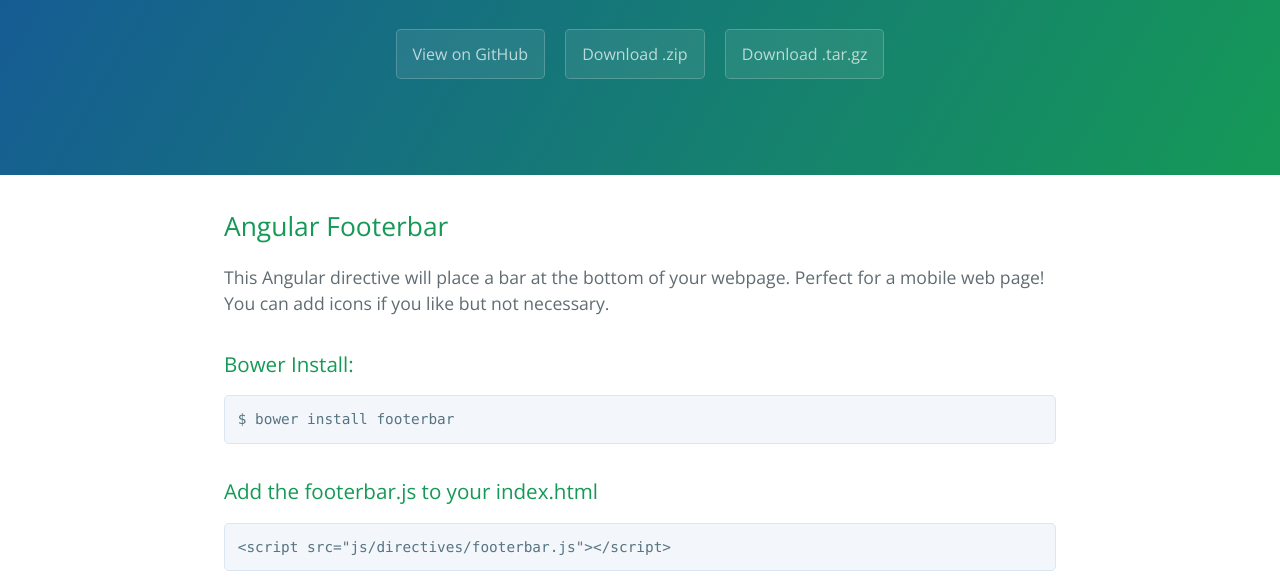
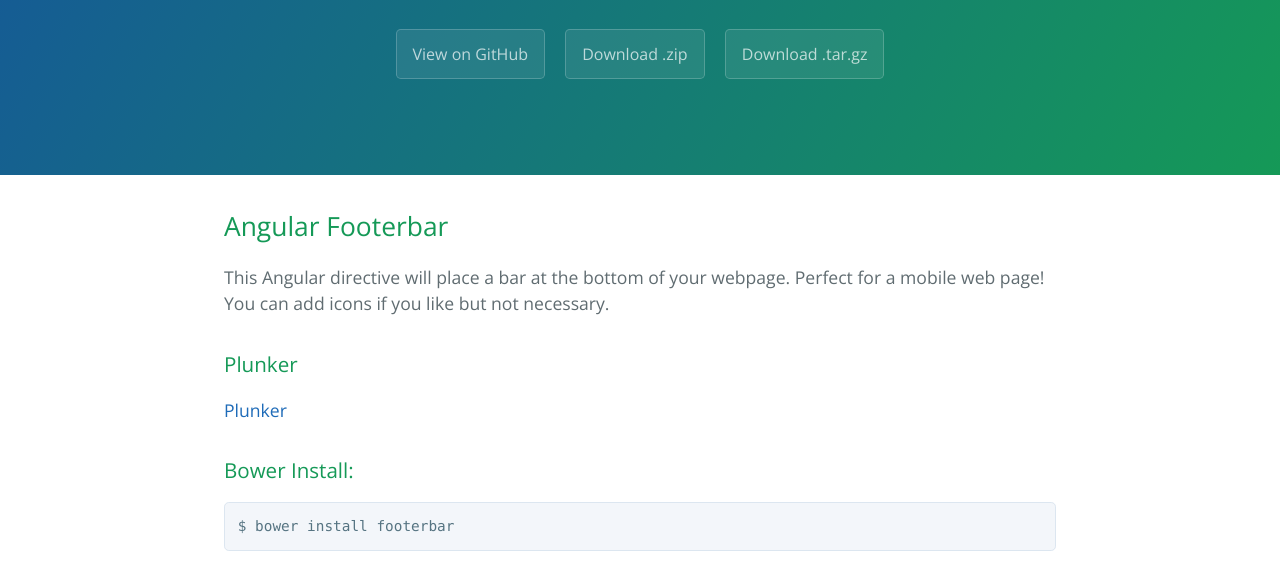
Before and after one commit to januslo/angular-md-footerbar, a plain HTML site: page index.html in a window 1280 px wide. Shown: the part 208-788 px from the top of the page. Drawn offline with nearby package versions, Linux system fonts and the light colour scheme.

```diff
--- a/index.html
+++ b/index.html
@@ -23,6 +23,11 @@
 <a id="angular-footerbar" class="anchor" href="#angular-footerbar" aria-hidden="true"><span class="octicon octicon-link"></span></a>Angular Footerbar</h2>
 
 <p>This Angular directive will place a bar at the bottom of your webpage.  Perfect for a mobile web page!  You can add icons if you like but not necessary.</p>
+
+<h3>
+<a id="plunker" class="anchor" href="#plunker" aria-hidden="true"><span class="octicon octicon-link"></span></a>Plunker</h3>
+
+<p><a href="http://plnkr.co/edit/ZZtr2LoSocjKJCc6c83w">Plunker</a></p>
 
 <h3>
 <a id="bower-install" class="anchor" href="#bower-install" aria-hidden="true"><span class="octicon octicon-link"></span></a>Bower Install:</h3>
```
Also changed, not shown: params.json (+1 -1 lines).
